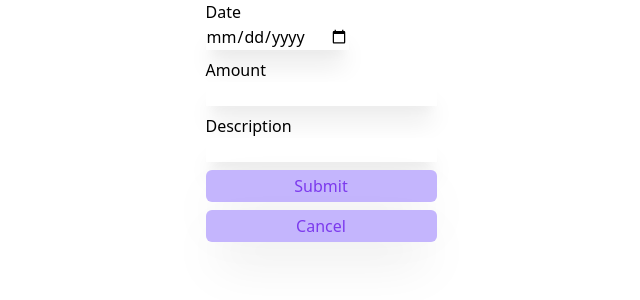
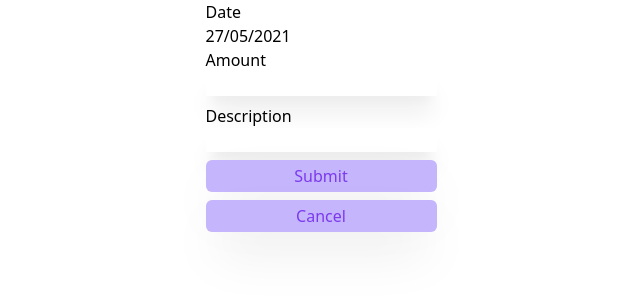
Before and after one commit to rohit1101/Sales-Sheet-Frontend, a React (Create React App) app: page /expense in a window 1280 px wide. Shown: the top 300 px of the page, without its empty margins (319-959 px from the left). Built offline with nearby package versions, Linux system fonts and the light colour scheme; sample sign-in values are in the browser's storage.

Commit message:
fix date-picker-error on AddSalesEntry.jsx

```diff
--- a/src/pages/AddSalesEntry.jsx
+++ b/src/pages/AddSalesEntry.jsx
@@ -3,12 +3,15 @@ import { useHistory } from "react-router-dom";
 import Layout from "../Layout";
 import { addExpenseEntry, addIncomeEntry } from "../services/api";
 import DatePicker from "react-datepicker";
+import "react-datepicker/dist/react-datepicker.css";
 
 const AddSalesEntry = ({ type }) => {
   const {
     register,
     handleSubmit,
     reset,
+    watch,
+    control,
     formState: { errors },
   } = useForm({
     mode: "all",
@@ -16,26 +19,28 @@ const AddSalesEntry = ({ type }) => {
 
   const salesRepId = 1;
   const history = useHistory();
+  const saleDate = watch("saleDate");
+  const onSubmit = (data) => {
+    console.log(data, saleDate);
+    reset();
+    // if (history.location.pathname === "/expense") {
+    //   const { amount_paid, date, description } = data;
 
-  const onSubmit = (data) => {
-    if (history.location.pathname === "/expense") {
-      const { amount_paid, date, description } = data;
+    //   addExpenseEntry(salesRepId, amount_paid, date, description)
+    //     .then((res) => history.push("/"))
+    //     .catch((error) => console.log("From App.js METHOD = POST", error));
 
-      addExpenseEntry(salesRepId, amount_paid, date, description)
-        .then((res) => history.push("/"))
-        .catch((error) => console.log("From App.js METHOD = POST", error));
+    //   reset();
+    // }
+    // if (history.location.pathname === "/income") {
+    //   const { card_id, amount_paid, date } = data;
 
-      reset();
-    }
-    if (history.location.pathname === "/income") {
-      const { card_id, amount_paid, date } = data;
+    //   addIncomeEntry(card_id, salesRepId, amount_paid, date)
+    //     .then((res) => history.push("/"))
+    //     .catch((error) => console.log("From App.js METHOD = POST", error));
 
-      addIncomeEntry(card_id, salesRepId, amount_paid, date)
-        .then((res) => history.push("/"))
-        .catch((error) => console.log("From App.js METHOD = POST", error));
-
-      reset();
-    }
+    //   reset();
+    // }
   };
 
   return (
@@ -68,15 +73,22 @@ const AddSalesEntry = ({ type }) => {
           </>
         )}
         <label className="block">Date</label>
-        <input
-          className="block mb-2 shadow-xl focus:outline-none focus:ring-2 focus:ring-purple-300"
-          type="date"
-          defaultValue={new Date()
-            .toLocaleDateString()
-            .split("/")
-            .reverse()
-            .join("-")}
-          {...register("date")}
+        <Controller
+          name="saleDate"
+          control={control}
+          required
+          defaultValue={new Date()}
+          render={({ field }) => (
+            <DatePicker
+              placeholderText="Enter sale date"
+              onChange={(e) => field.onChange(e)}
+              // selected={field.value || new Date()}
+              selected={
+                saleDate?.value ? new Date(saleDate.value) : field.value
+              }
+              dateFormat="dd/MM/yyyy"
+            />
+          )}
         />
         <label className="block">Amount</label>
         <input
```
